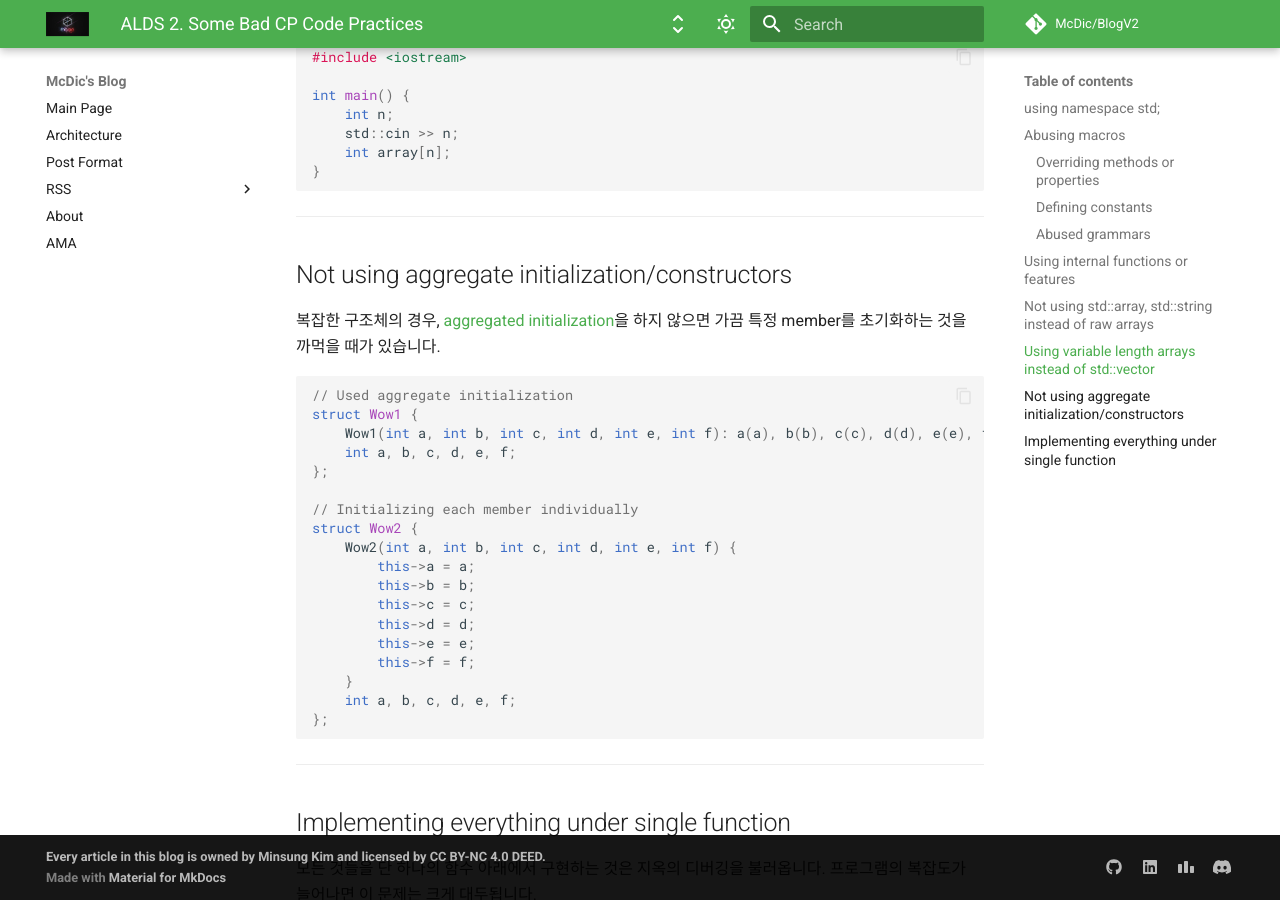
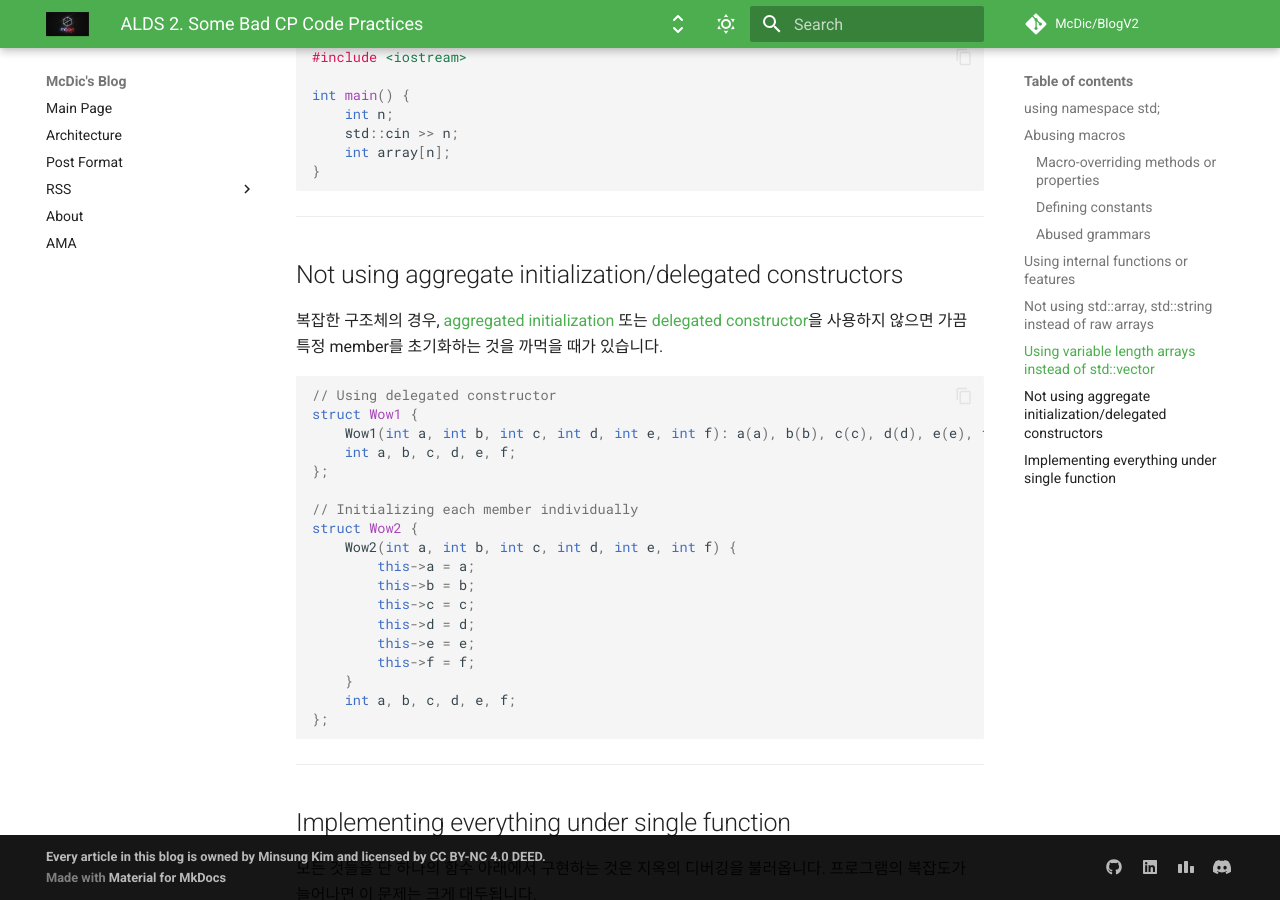
Before and after one commit to McDic/BlogV2, an MkDocs documentation site: the page built from docs/posts/alds/alds2.md, in a window 1280 px wide and 900 px high, scrolled down 3954 px. Built offline with MkDocs 1.6.1 and Material for MkDocs 9.7.7, drawn with Linux system fonts in a browser that asks for light colours; comment, search, counter and statistics services are not loaded; some of the changed text lies outside the part shown.

Commit message:
Fixed from some community feedbacks

````diff
--- a/docs/posts/alds/alds2.md
+++ b/docs/posts/alds/alds2.md
@@ -81,7 +81,7 @@ int main(void)
 }
 ```
 
-### Overriding methods or properties
+### Macro-overriding methods or properties
 
 이런 걸 왜 하는지 모르겠습니다.
 VSCode, CLion 같은 현대 IDE에서는 이러한 변수, 타입, 매크로 등을 자동완성시켜주는 intellisense가 준비되어 있습니다.
@@ -157,12 +157,12 @@ int main() {
 
 ---
 
-## Not using aggregate initialization/constructors
+## Not using aggregate initialization/delegated constructors
 
-복잡한 구조체의 경우, [aggregated initialization](https://en.cppreference.com/w/cpp/language/aggregate_initialization)을 하지 않으면 가끔 특정 member를 초기화하는 것을 까먹을 때가 있습니다.
+복잡한 구조체의 경우, [aggregated initialization](https://en.cppreference.com/w/cpp/language/aggregate_initialization) 또는 [delegated constructor](https://learn.microsoft.com/en-us/cpp/cpp/delegating-constructors?view=msvc-170)을 사용하지 않으면 가끔 특정 member를 초기화하는 것을 까먹을 때가 있습니다.
 
 ```cpp
-// Used aggregate initialization
+// Using delegated constructor
 struct Wow1 {
     Wow1(int a, int b, int c, int d, int e, int f): a(a), b(b), c(c), d(d), e(e), f(f) {};
     int a, b, c, d, e, f;
````
